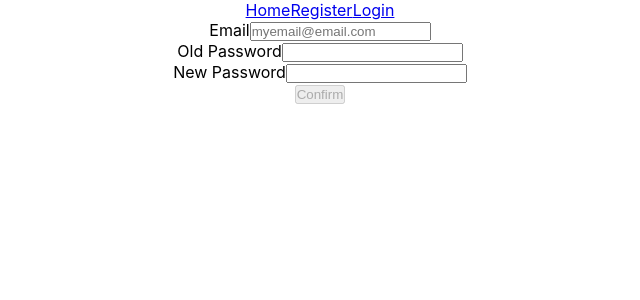
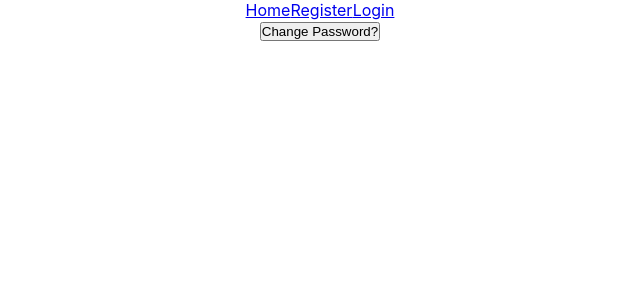
Before and after one commit to LaurenEGrubb/Project3FrontEnd, a React (Create React App) app in the folder client/: page /settings in a window 1280 px wide. Shown: the top 300 px of the page, without its empty margins (320-960 px from the left). Built offline with nearby package versions, Linux system fonts and the light colour scheme; the HTML template or start-up script is replaced by a standard one.

Commit message:
Conditional Rendering

```diff
--- a/client/src/pages/Settings.js
+++ b/client/src/pages/Settings.js
@@ -9,9 +9,13 @@ export const Settings = () => {
     oldPassword: '',
     newPassword: ''
   })
+  const [showForm, setShowFrom] = useState(false)
 
   const handleChange = (error) => {
     setFormValues({ ...formValues, [error.target.name]: error.target.value })
+  }
+  const toggleShowForm = () => {
+    setShowFrom(!showForm)
   }
 
   const handleSubmit = async (error) => {
@@ -19,10 +23,16 @@ export const Settings = () => {
     const payload = await UpdatePassword(formValues)
     setFormValues({ email: '', password: '', oldPassword: '' })
     navigate('/settings')
+    toggleShowForm()
   }
+
   return (
     <div>
       <div>
+        {!showForm && (
+          <button onClick={toggleShowForm}>Change Password?</button>
+        )}
+        {showForm && (
           <form className="col" onSubmit={handleSubmit}>
             <div className="form-wrap">
               <label htmlFor="email">Email</label>
@@ -65,6 +75,7 @@ export const Settings = () => {
               Confirm
             </button>
           </form>
+        )}
       </div>
     </div>
   )
```
Lines whose indentation alone changed are shown as unchanged.
